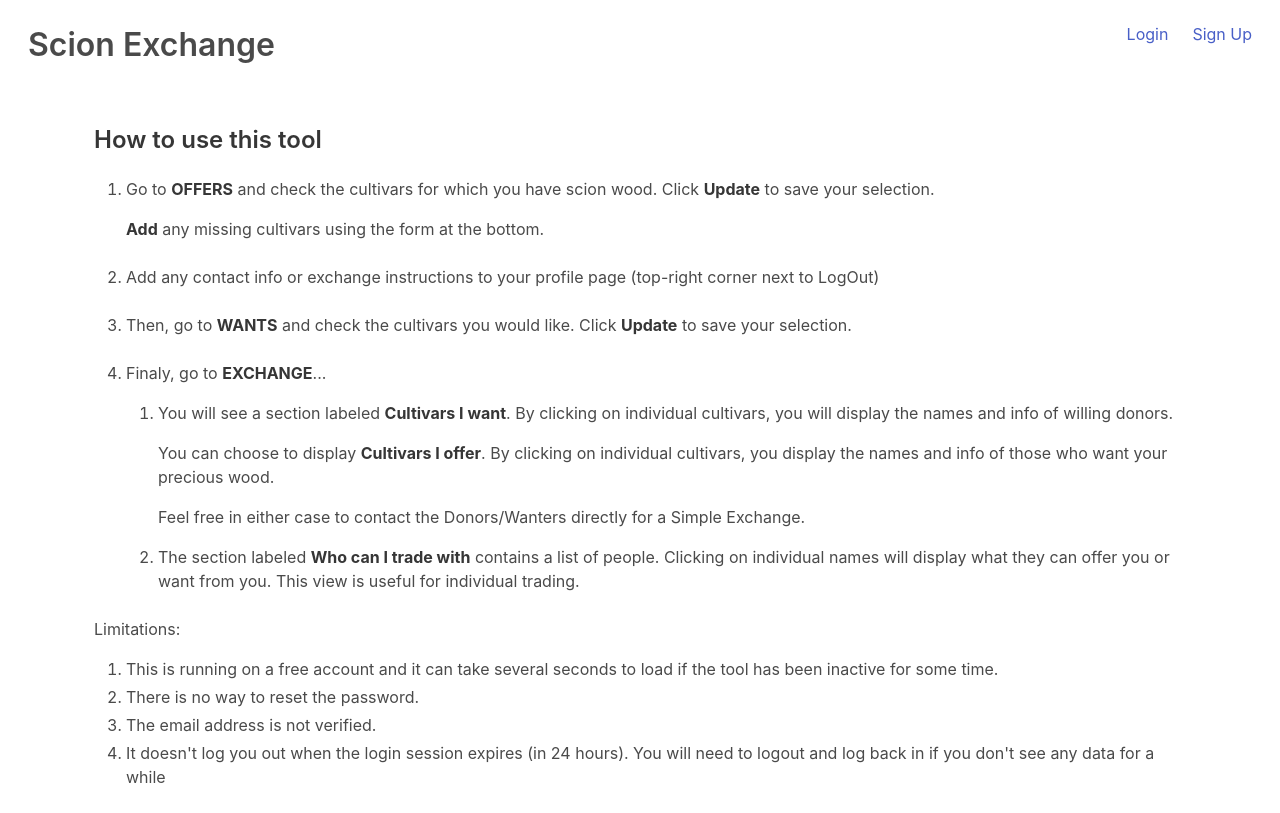
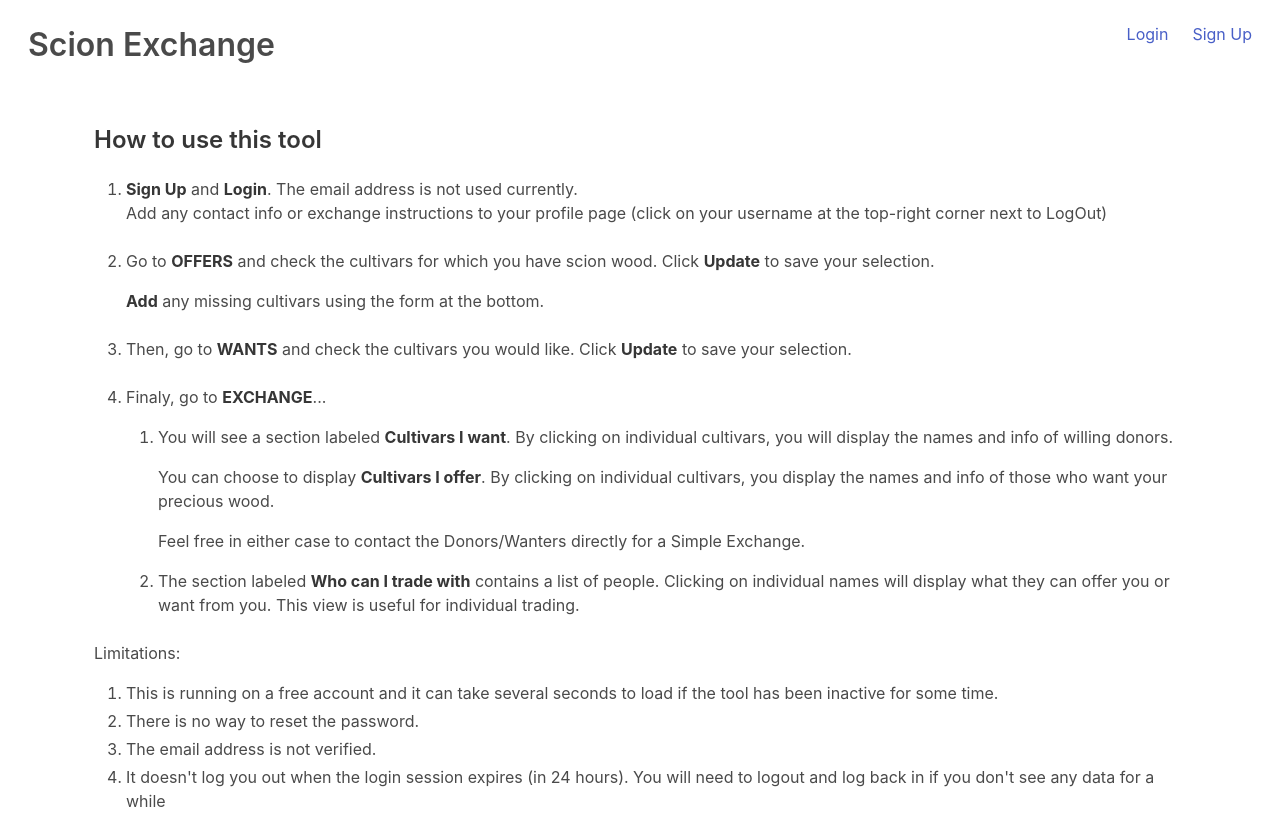
Before and after one commit to fyliu/scion-xchange, a React (Create React App) app in the folder frontend/: page / in a window 1280 px wide. Built offline with nearby package versions, Linux system fonts and the light colour scheme.

Commit message:
Update usage instruction to add signup

```diff
--- a/frontend/src/components/Home.js
+++ b/frontend/src/components/Home.js
@@ -7,6 +7,15 @@ const Home = () => {
       <ol>
         <li className="mb-5">
           <p>
+            <strong>Sign Up</strong> and <strong>Login</strong>. The email
+            address is not used currently.
+            <br />
+            Add any contact info or exchange instructions to your profile page
+            (click on your username at the top-right corner next to LogOut)
+          </p>
+        </li>
+        <li className="mb-5">
+          <p>
             Go to <strong>OFFERS</strong> and check the cultivars for which you
             have scion wood. Click <strong>Update</strong> to save your
             selection.
@@ -14,12 +23,6 @@ const Home = () => {
           <p>
             <strong>Add</strong> any missing cultivars using the form at the
             bottom.
-          </p>
-        </li>
-        <li className="mb-5">
-          <p>
-            Add any contact info or exchange instructions to your profile page
-            (top-right corner next to LogOut)
           </p>
         </li>
         <li className="mb-5">
```
